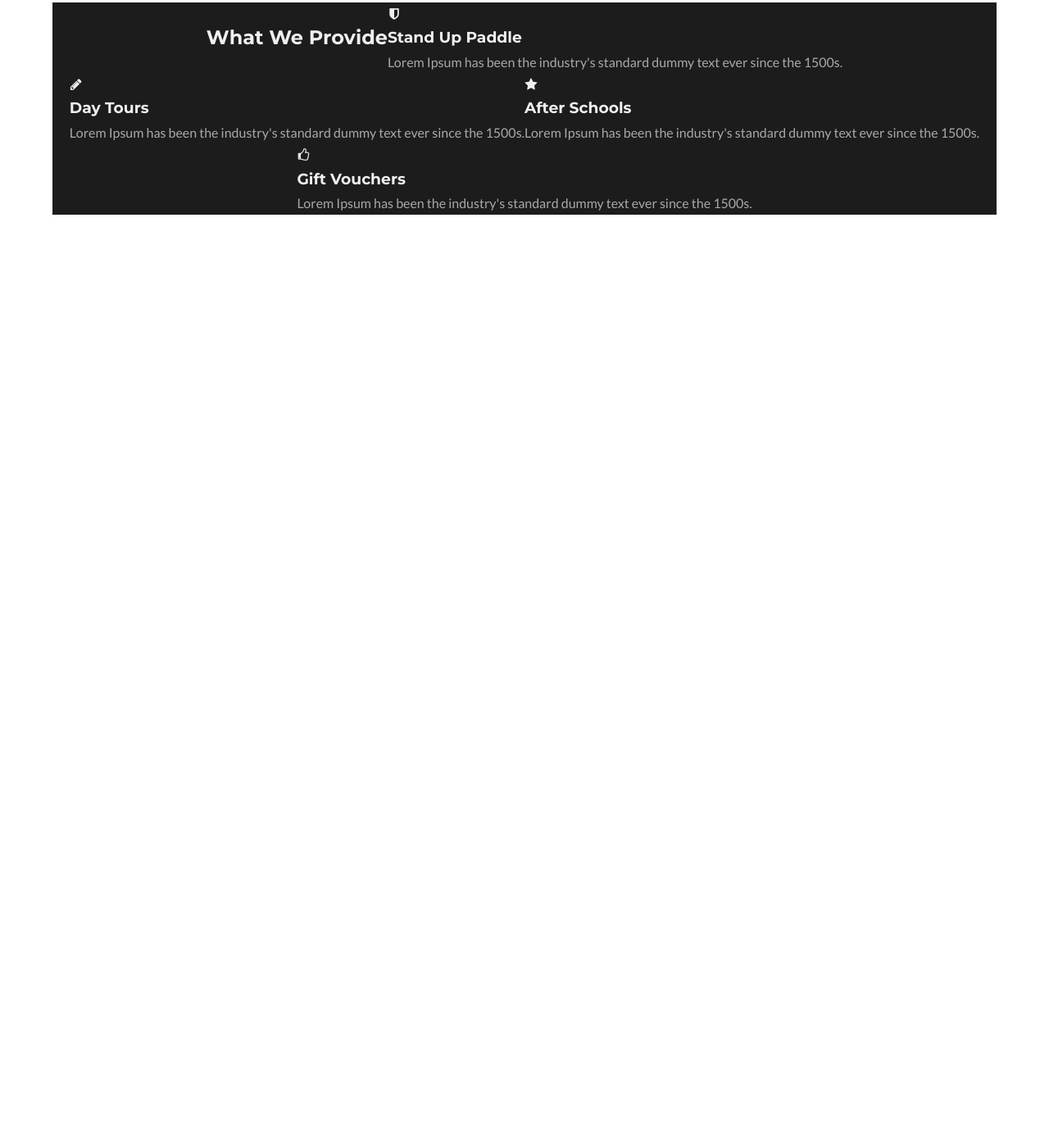
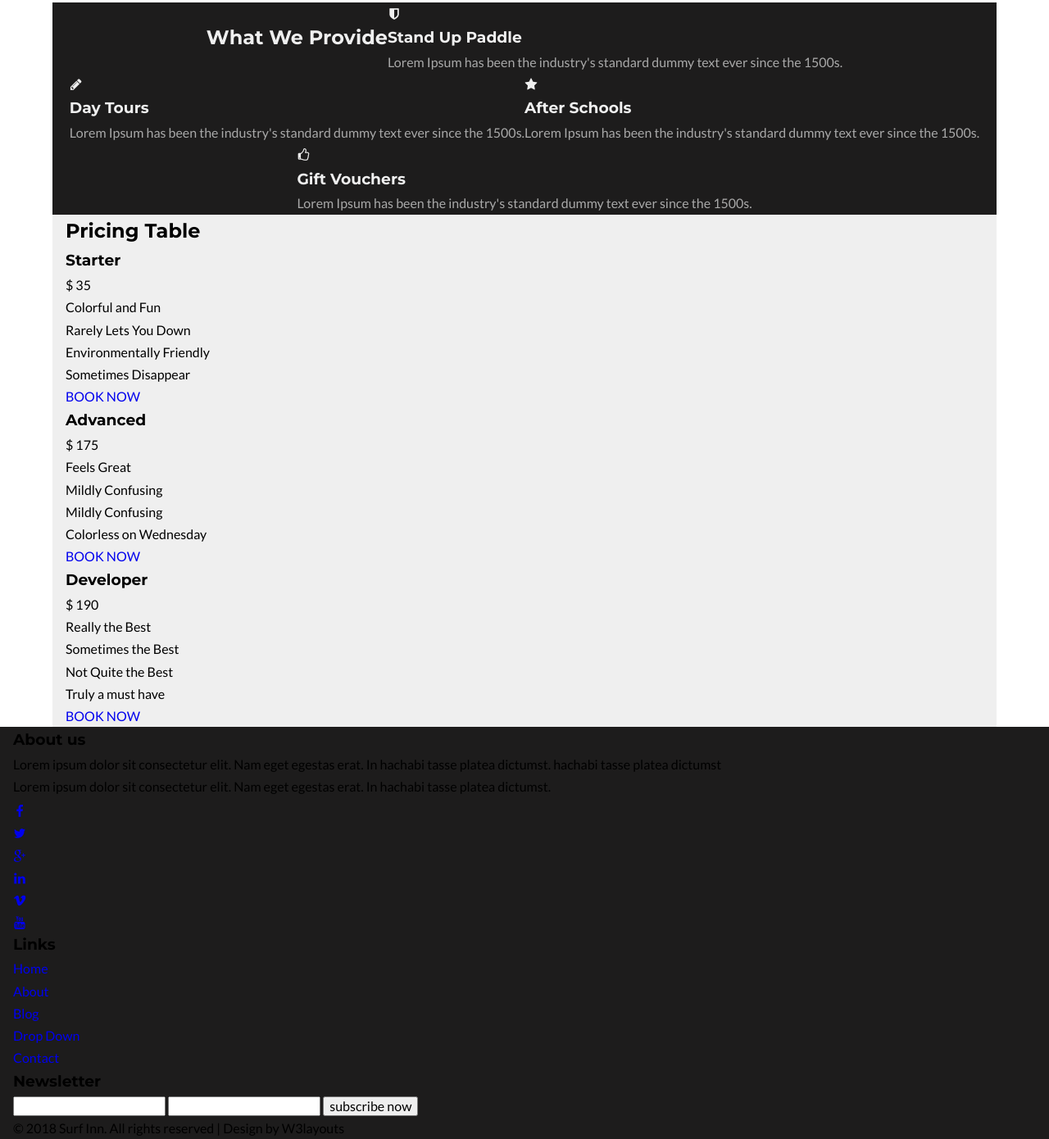
Before and after one commit to Miltoniweb/PageSurf, a plain HTML site: page index.html in a window 1280 px wide. Shown: the part 1504-2894 px from the top of the page at 82% size. Before the commit the page ends 1766 px from the top, so only its background shows below. Drawn offline with Linux system fonts and the light colour scheme.

Commit message:
se implementa el footer

```diff
--- a/css/styles.css
+++ b/css/styles.css
@@ -539,3 +539,9 @@ img {
   background-color: #1D1C1C; }
   .content-provide p {
     color: darkgray; }
+
+.content-pricing-table {
+  background-color: #EFEFEF; }
+
+.content-footer {
+  background-color: #1D1C1C; }
--- a/index.html
+++ b/index.html
@@ -81,8 +81,80 @@
           <p class="content-icon__description">Lorem Ipsum has been the industry's standard dummy text ever since the 1500s.</p>
         </div>
       </section>
+      <section class="content-pricing-table outer-wrap">
+        <h2 class="content-pricing-table__title">Pricing Table</h2>
+        <article class="card-pricing-table">
+          <div class="pricing-top">
+            <h3 class="card-pricing-table__title">Starter</h3><span class="card-pricing-table__price">&#36; 35 </span>
+          </div>
+          <div class="pricing-bottom">
+            <p class="card-pricing-table__decription">Colorful and Fun</p>
+            <p class="card-pricing-table__decription">Rarely Lets You Down</p>
+            <p class="card-pricing-table__decription">Environmentally Friendly</p>
+            <p class="card-pricing-table__decription">Sometimes Disappear</p><a class="card-pricing-table__btn" href="#">BOOK NOW</a>
+          </div>
+        </article>
+        <article class="card-pricing-table">
+          <div class="pricing-top">
+            <h3 class="card-pricing-table__title">Advanced</h3><span class="card-pricing-table__price">&#36; 175 </span>
+          </div>
+          <div class="pricing-bottom">
+            <p class="card-pricing-table__decription">Feels Great</p>
+            <p class="card-pricing-table__decription">Mildly Confusing</p>
+            <p class="card-pricing-table__decription">Mildly Confusing</p>
+            <p class="card-pricing-table__decription">Colorless on Wednesday</p><a class="card-pricing-table__btn" href="#">BOOK NOW</a>
+          </div>
+        </article>
+        <article class="card-pricing-table">
+          <div class="pricing-top">
+            <h3 class="card-pricing-table__title">Developer</h3><span class="card-pricing-table__price">&#36; 190 </span>
+          </div>
+          <div class="pricing-bottom">
+            <p class="card-pricing-table__decription">Really the Best</p>
+            <p class="card-pricing-table__decription">Sometimes the Best</p>
+            <p class="card-pricing-table__decription">Not Quite the Best</p>
+            <p class="card-pricing-table__decription">Truly a must have</p><a class="card-pricing-table__btn" href="#">BOOK NOW</a>
+          </div>
+        </article>
+      </section>
     </main>
     <footer>
+      <div class="content-footer outer-wrap">
+        <div class="content-footer__about">
+          <h3 class="content-footer__title">About us</h3>
+          <p class="content-footer__description">Lorem ipsum dolor sit consectetur elit. Nam eget egestas erat. In hachabi tasse platea dictumst. hachabi tasse platea dictumst</p>
+          <p class="content-footer__description">Lorem ipsum dolor sit consectetur elit. Nam eget egestas erat. In hachabi tasse platea dictumst.</p>
+          <ul class="icon-social">
+            <li class="icon-social__item"><a class="icon-social__link icon-facebook" href="#"></a></li>
+            <li class="icon-social__item"><a class="icon-social__link icon-twitter" href="#"></a></li>
+            <li class="icon-social__item"><a class="icon-social__link icon-plus" href="#"></a></li>
+            <li class="icon-social__item"><a class="icon-social__link icon-linkedin" href="#"></a></li>
+            <li class="icon-social__item"><a class="icon-social__link icon-vimeo" href="#"></a></li>
+            <li class="icon-social__item"><a class="icon-social__link icon-youtube" href="#"></a></li>
+          </ul>
+        </div>
+        <div class="content-footer__links">
+          <h3 class="content-footer__title">Links</h3>
+          <ul class="menu-footer">
+            <li class="menu-footer__item"><a class="menu-footer__link" href="#">Home</a></li>
+            <li class="menu-footer__item"><a class="menu-footer__link" href="#">About</a></li>
+            <li class="menu-footer__item"><a class="menu-footer__link" href="#">Blog</a></li>
+            <li class="menu-footer__item"><a class="menu-footer__link" href="#">Drop Down</a></li>
+            <li class="menu-footer__item"><a class="menu-footer__link" href="#">Contact </a></li>
+          </ul>
+        </div>
+        <div class="content-footer__newsletter">
+          <h3 class="content-footer__title">Newsletter</h3>
+          <form action="#" method="post">
+            <input type="text" name="name" required="required"/>
+            <input type="email" name="email" required="required"/>
+            <input type="submit" value="subscribe now"/>
+          </form>
+        </div>
+        <div class="content-copy">
+          <p class="content-copy">&copy; 2018 Surf Inn. All rights reserved | Design by W3layouts</p>
+        </div>
+      </div>
     </footer>
     <script src="js/script.js"></script>
   </body>
```
